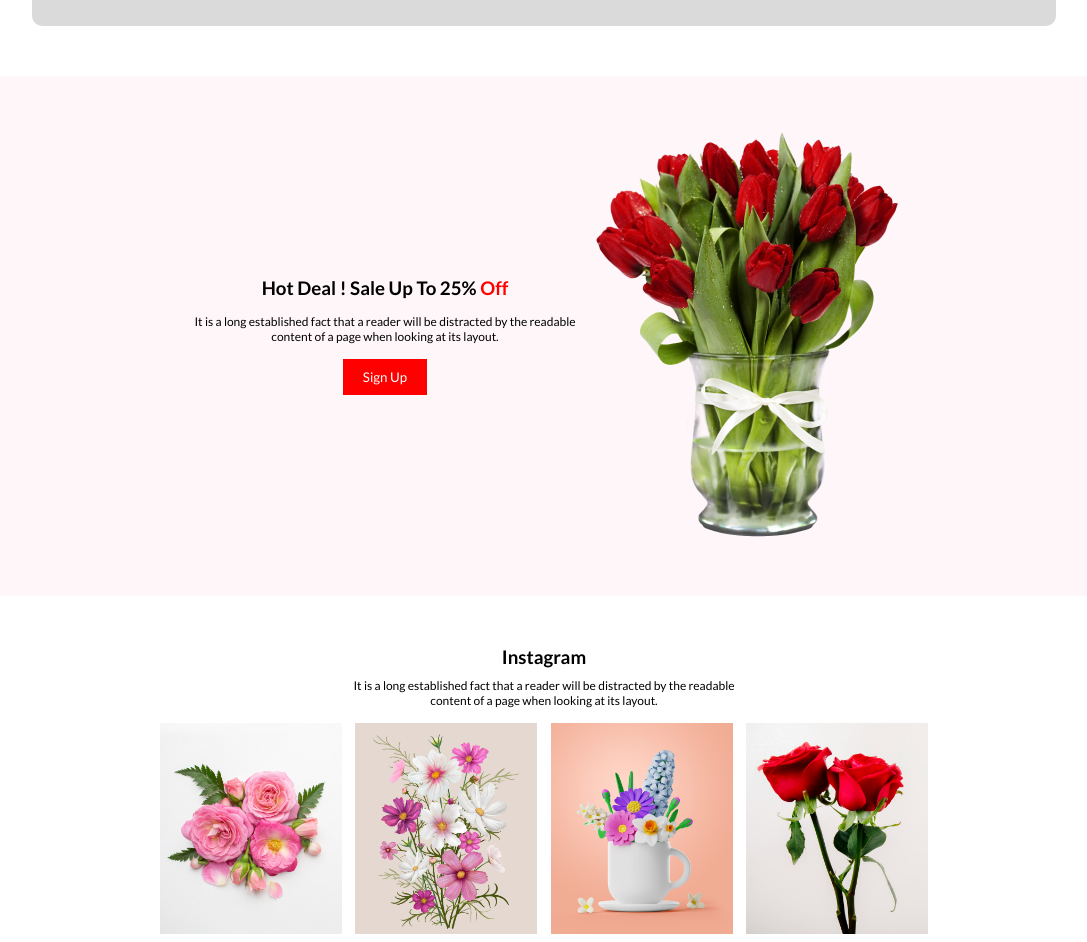
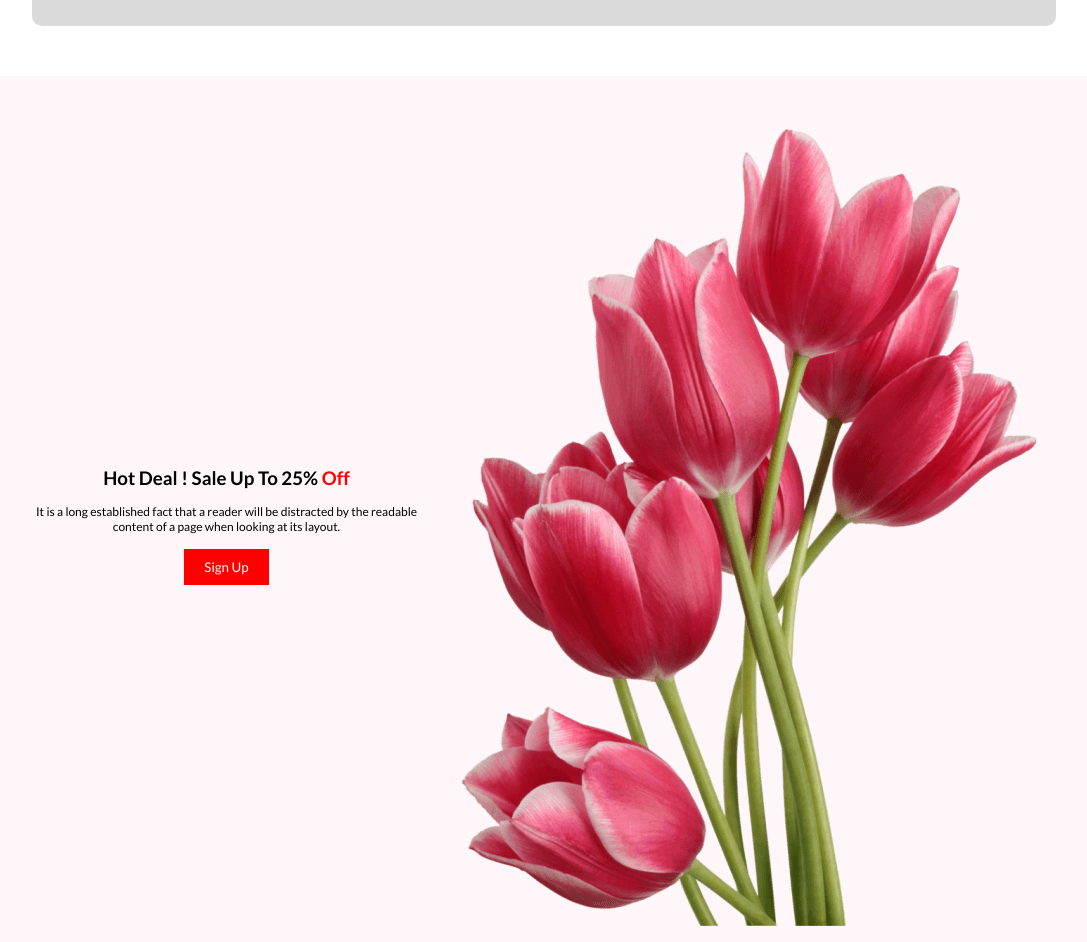
Before and after one commit to Paromesh/assignment-one, a plain HTML site: page index.html in a window 1280 px wide. Shown: the part 1340-2282 px from the top of the page, without its empty margins (96-1183 px from the left). Drawn offline with Linux system fonts and the light colour scheme.

Commit message:
heder image change

```diff
--- a/index.html
+++ b/index.html
@@ -89,7 +89,7 @@
             </p>
             <button class="signup"> Sign Up</button>
         </div>
-        <img src="./asset/offerimg.png" alt="img" class="offerimage">
+        <img src="./asset/headerimage.png" alt="img" class="offerimage">
     </div>
     <!-- offers -->
     <div id="galary">
```
